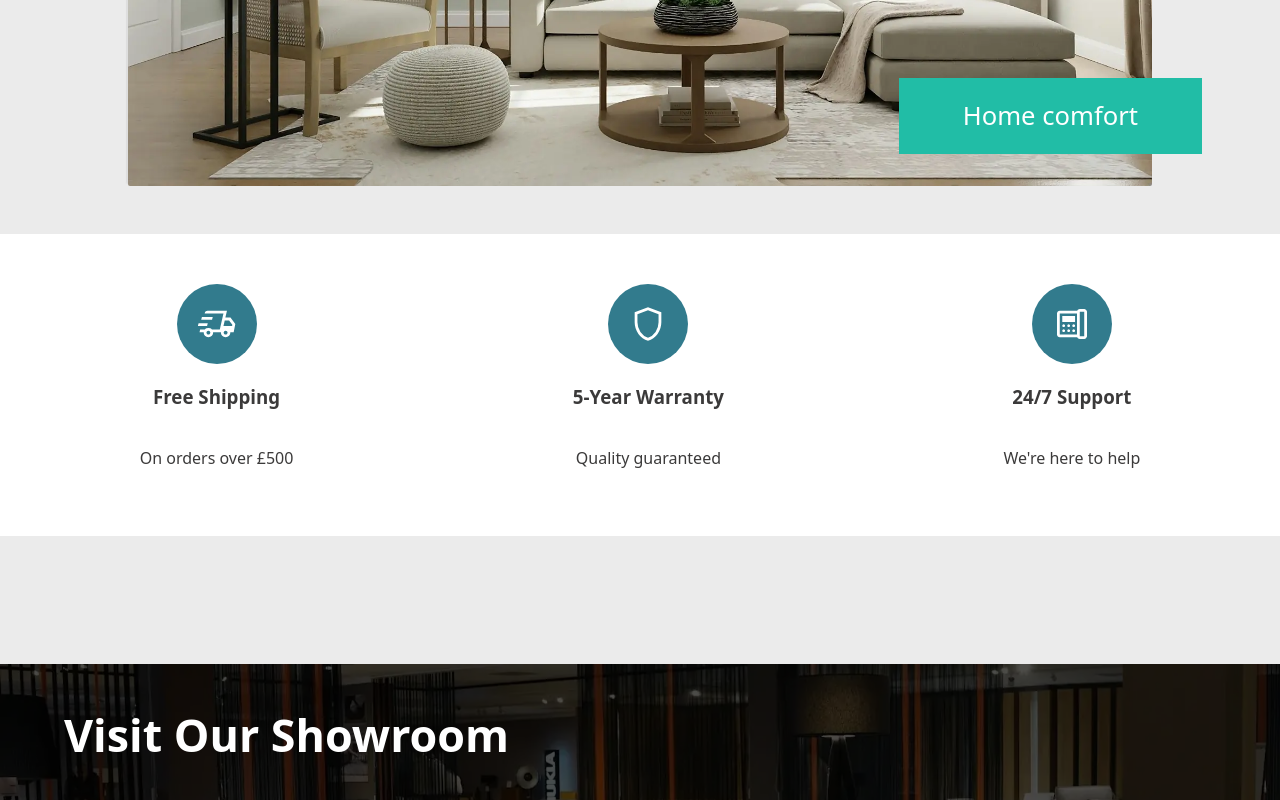
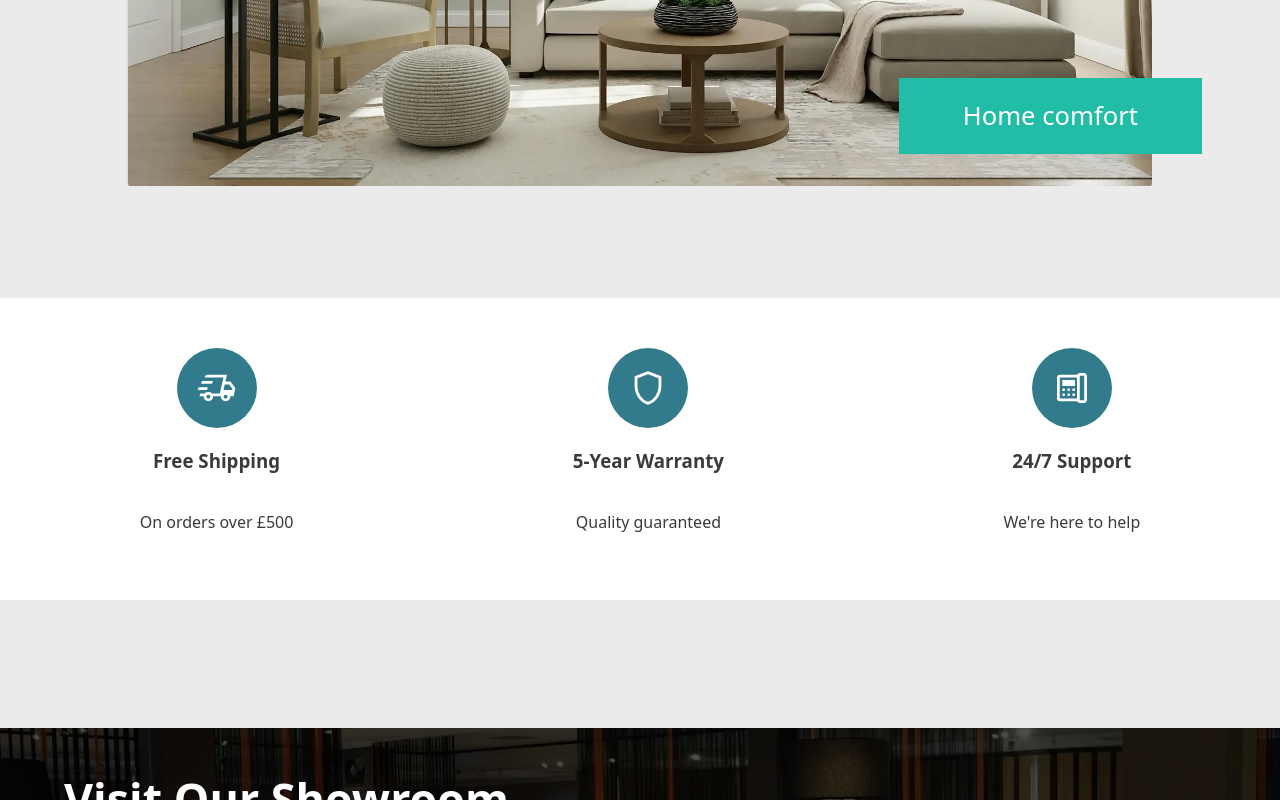
Before and after one commit to rlefevre6505-mh/Furniture-storefront, a React (Vite) app: page / in a window 1280 px wide. Shown: the part 542-1342 px from the top of the page. Built offline with nearby package versions, Linux system fonts and the light colour scheme; a web font is replaced by a local one.

Commit message:
adjusted margins on highlights section of home page

```diff
--- a/src/pages/Home.css
+++ b/src/pages/Home.css
@@ -1,6 +1,6 @@
 .highlights {
   width: 100%;
-  margin: 4rem 0 8rem 0;
+  margin: 8rem 0 8rem 0;
   display: flex;
   justify-content: space-around;
   background-color: white;
@@ -82,6 +82,12 @@
   filter: brightness(180%);
 }
 
+@media (width < 1600) {
+  .highlights {
+    margin: 4rem 0 8rem 0;
+  }
+}
+
 @media (width < 1100px) {
   .showroom {
     .h2 {
```
